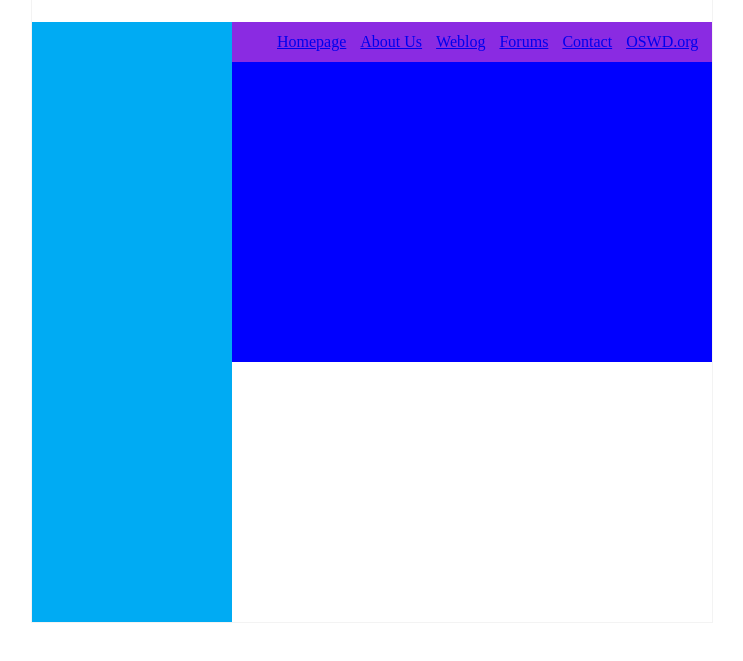
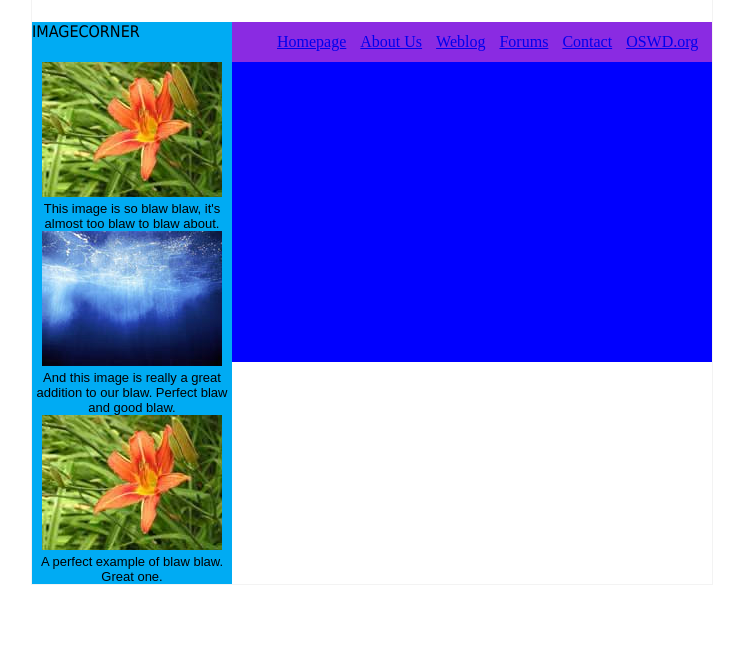
Before and after one commit to ppavlov28/LR-04-3, a plain HTML site: page index.html in a window 1280 px wide. Shown: the part 107-768 px from the top of the page, without its empty margins (268-1011 px from the left). Drawn offline with Linux system fonts and the light colour scheme.

Commit message:
Insern images

```diff
--- a/index.html
+++ b/index.html
@@ -13,7 +13,27 @@
             <span class="siteslog">THE SECOND ENCOUNTER!</span>
         </div>
     </div>
-    <div class="sidebar"></div>
+    <div class="sidebar">
+        <div class="sb-header">
+            <span class="sb-header-text">IMAGECORNER</span>
+        </div>
+        <div class="pic">
+            <p><img src="img/orange_flower.jpg"></p>
+            <p class="pic-title">This image is so blaw blaw, it's almost too blaw to blaw about.</p>
+        </div>
+        <div class="pic">
+            <img src="img/Ocean.jpg">
+            <div class="pic-title">
+                <p>And this image is really a great addition to our blaw. Perfect blaw and good blaw.</p>
+            </div>
+        </div>
+        <div class="pic">
+            <img src="img/orange_flower.jpg">
+            <div class="pic-title">
+                <p>A perfect example of blaw blaw. Great one.</p>
+            </div>
+        </div>
+    </div>
     <div class="content">
         <div class="menu">
             <ul class="main-menu">
--- a/styles.css
+++ b/styles.css
@@ -37,11 +37,31 @@
 
 .sidebar{
     width: 200px;
-    height: 600px;
+    height: auto;
     float: left;
     background-color: #00abf3;
 }
 
+.sb-header{
+    height: 40px;
+}
+
+.sb-header-text{
+    font: normal medium Tahoma;
+}
+
+.pic{
+    text-align: center;
+    margin: 0 auto;
+}
+.pic p{
+    margin: 0;
+}
+
+.pic-title{
+    font-family: sans-serif;
+    font-size: small;
+}
 .content{
     width: 480px;
     height: auto;
```
